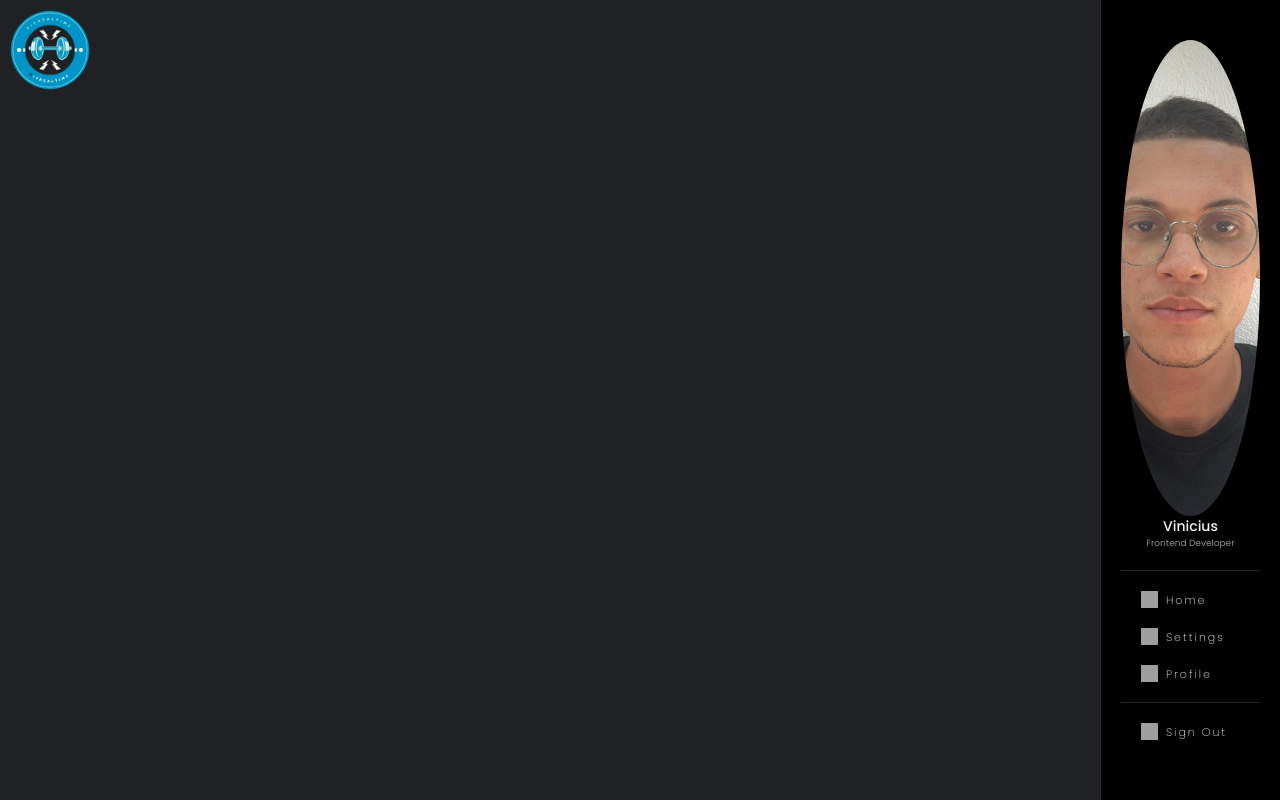
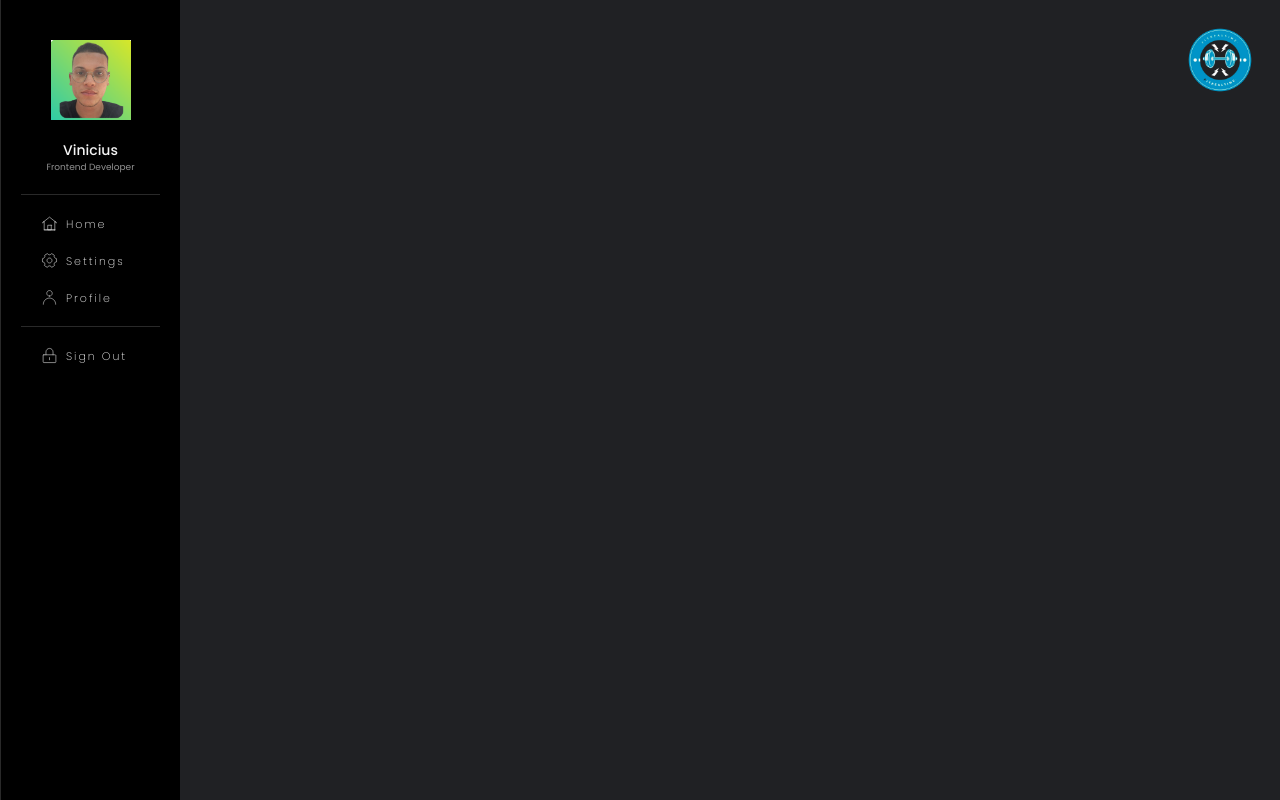
Before and after one commit to LucasQueirozdeLima/scriptTCC, a PHP site: page /auth/user/home_user.php in a window 1280 px wide. Run offline with PHP 8.4, Linux system fonts and the light colour scheme; grey boxes are pictures that could not be loaded.

Commit message:
responsidade, pagina do user

```diff
--- a/estilizacao/css/styles.css
+++ b/estilizacao/css/styles.css
@@ -220,7 +220,7 @@ nav {
 
 .navbar-logo {
     height: 50px;
-    margin-right: 20px; /
+    margin-right: 20px;
 }
 
 .navbar-burguer {
--- a/pages/auth/user/home_user.php
+++ b/pages/auth/user/home_user.php
@@ -17,37 +17,37 @@
   </head>
   <body>
     <button type="button" class="burger" onclick="toggleSidebar()">
-      <img class="burger-avatar" src=""/>
+      <img class="burger-avatar" src="../../../estilizacao/images/svg/avatar.png"/>
       <span class="burger-icon"></span>
     </button>
     <div class="overlay"></div>
     <aside class="sidebar">
-      <img class="sidebar-avatar" height="100" width="100" src="../../../estilizacao/images/devs/b.jpeg" />
+      <img class="sidebar-avatar" height="100" width="100" src="../../../estilizacao/images/user-avatar.png" />
       <div class="sidebar-username">Vinicius</div>
       <div class="sidebar-role">Frontend Developer</div>
       <nav class="sidebar-menu">
         <button type="button">
-          <img src="./assets/icon-home.svg" />
+          <img src="../../../estilizacao/images/svg/icon-home.svg" />
           <span>Home</span>
         </button>
         <button type="button">
-          <img src="./assets/icon-settings.svg" />
+          <img src="../../../estilizacao/images/svg/icon-settings.svg" />
           <span>Settings</span>
         </button>
         <button type="button">
-          <img src="./assets/icon-accounts.svg" />
+          <img src="../../../estilizacao/images/svg/icon-accounts.svg" />
           <span>Profile</span>
         </button>
       </nav>
       <nav class="sidebar-menu bottom">
         <button type="button">
-          <img src="./assets/icon-lock.svg" />
+          <img src="../../../estilizacao/images/svg/icon-lock.svg" />
           <span>Sign Out</span>
         </button>
       </nav>
     </aside>
+    <a href="../../index.php"><img src="../../../estilizacao/images/logo_nav.png" class="user-logo"></a>
 
-    <a href="../../index.php"><img src="../../../estilizacao/images/logo_nav.png" alt="Logo" class="user-logo" width="100" height="100"/></a>
 
     <script type="text/javascript">
       const toggleSidebar = () => document.body.classList.toggle("open");
--- a/pages/auth/user/styleUser.css
+++ b/pages/auth/user/styleUser.css
@@ -14,6 +14,19 @@
   border: 0;
   padding: 0;
   cursor: pointer;
+}
+
+a {
+  text-decoration: none;
+}
+
+.user-logo {
+  position: absolute;
+  top: 20px;
+  right: 20px;
+  z-index: 3;
+  width: 80px;
+  height: 80px;
 }
 
 
@@ -41,7 +54,7 @@
   position: fixed;
   z-index: 3;
   top: 20px;
-    right: 12px;
+  left: 12px;
   display: flex;
   align-items: center;
   gap: 6px;
@@ -69,20 +82,20 @@
   display: block;
   width: 30px;
   height: 30px;
-    background-image: url("./assets/icon-burger.svg");
+  background-image: url("../../../estilizacao/images/svg/icon-burger.svg");
   background-repeat: no-repeat;
   background-position: center center;
 }
 
 body.open .burger-icon {
-    background-image: url("./assets/icon-close.svg");
+  background-image: url("../../../estilizacao/images/svg/icon-close.svg");
 }
 
 .sidebar {
   position: absolute;
   z-index: 2;
   top: 0;
-    right: 0;
+  left: 0;
   display: flex;
   align-items: center;
   flex-direction: column;
@@ -105,7 +118,7 @@
 
 @media (width >= 400px) {
   .sidebar {
-      translate: 100% 0;
+    translate: -100% 0;
     width: 180px;
     transition: 0.4s;
     border-left: 1px solid rgba(255, 255, 255, 0.16);
@@ -130,10 +143,9 @@
 }
 
 .sidebar-avatar {
-    border-radius: 50%;
-    width: 100%;
-    height: 100%;
-    object-fit: cover;
+  width: 80px;
+  height: 80px;
+  margin-bottom: 20px;
 }
 
 .sidebar-username {
```
Also changed, not shown: estilizacao/images/svg/avatar.png (added), estilizacao/images/svg/blocklord-logo.png (added), estilizacao/images/svg/icon-accounts.svg (added), estilizacao/images/svg/icon-acoustic.svg (added), estilizacao/images/svg/icon-blockchain.svg (added), estilizacao/images/svg/icon-burger.svg (added), estilizacao/images/svg/icon-close.svg (added), estilizacao/images/svg/icon-database.svg (added), estilizacao/images/svg/icon-folders.svg (added), estilizacao/images/svg/icon-home.svg (added), estilizacao/images/svg/icon-levels.svg (added), estilizacao/images/svg/icon-lock.svg (added), estilizacao/images/svg/icon-settings.svg (added), estilizacao/images/svg/icon-speaker.svg (added), 2 more files. Lines whose indentation alone changed are shown as unchanged.
